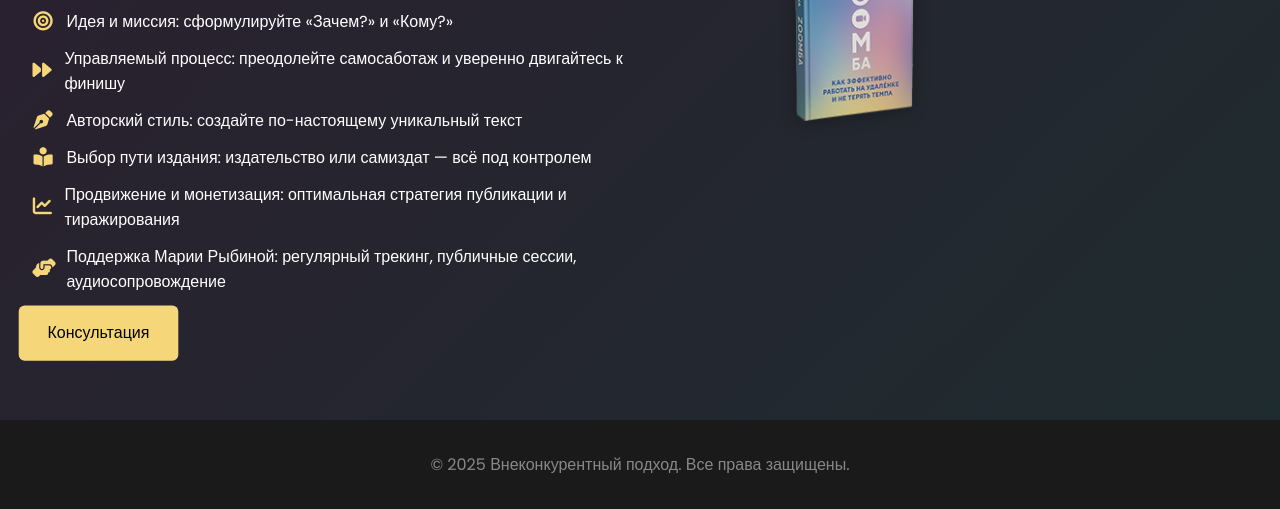
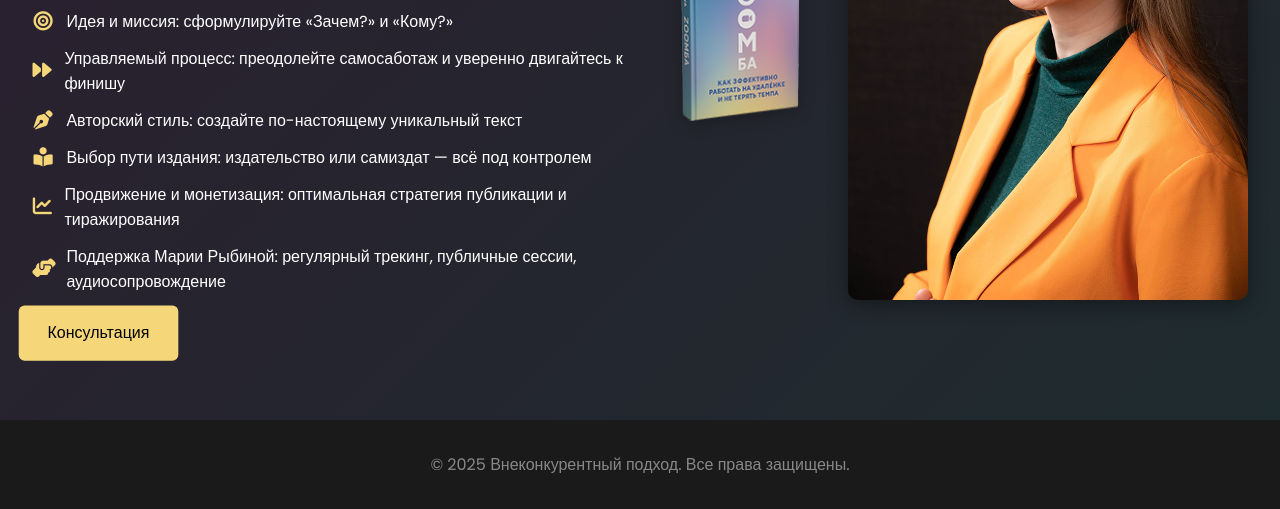
Before and after one commit to promariarybina/mariarybina, a plain HTML site: page index.html in a window 1280 px wide. Shown: the part 421-930 px from the top of the page. Drawn offline with nearby package versions, Linux system fonts and the light colour scheme; the site is published under a folder, as on GitHub Pages, so addresses that start at the root find nothing.

Commit message:
Update index.html

```diff
--- a/index.html
+++ b/index.html
@@ -171,7 +171,7 @@
       </button>
     </div>
     <div class="hero-image">
-      <img src="/foto_main.jpg" alt="Портрет женщины" />
+      <img src="foto_main.jpg" alt="Портрет женщины" />
     </div>
   </section>
   <footer>&copy; 2025 Внеконкурентный подход. Все права защищены.</footer>
```
